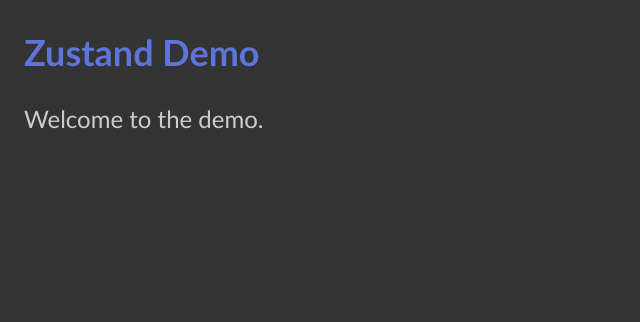
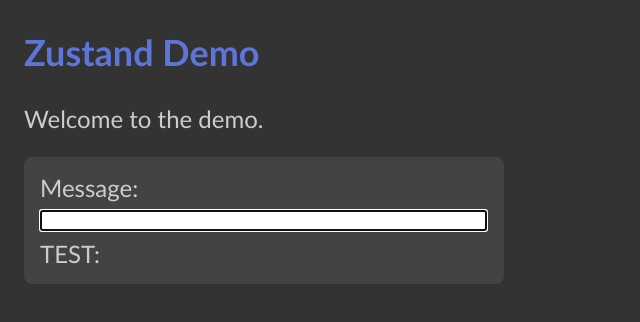
Before and after one commit to edwardtanguay/et005-zustand-demo-site, a React (Vite) app: page / in a window 1280 px wide. Shown: the top 322 px of the page, without its empty margins (0-640 px from the left). Built offline with nearby package versions, Linux system fonts and the light colour scheme.

Commit message:
main input

```diff
--- a/src/App.scss
+++ b/src/App.scss
@@ -1,3 +1,5 @@
+$dataColor: yellow;
+
 body {
 	color: #ccc;
 	background-color: #333;
@@ -8,4 +10,92 @@
 	h2 {
 		color: rgb(94, 116, 217);
 	}
+
+	.App {
+
+		main {
+			display: flex;
+			gap: 1rem;
+
+			section.controlArea {
+				width: 30rem;
+
+				h1 {
+					margin: 0 0 1rem 0;
+				}
+
+				div.data {
+					background-color: #434343;
+					margin: 0 0 1rem 0;
+					padding: 1rem;
+					border-radius: .5rem;
+
+					label {
+						margin: 0 0 .5rem 0;
+						display: block;
+					}
+
+					input {
+						width: 98%;
+						display: block;
+						margin-bottom: .5rem;
+					}
+
+					button {
+						margin: 0 .2rem .2rem 0;
+					}
+				}
+			}
+
+			section.dataArea {
+				h2 {
+					margin: 0 0 1rem 0;
+				}
+
+				.infoBox {
+					background-color: #777;
+					padding: 1rem;
+					width: 28rem;
+					border-radius: 1rem;
+					color: #222;
+
+					label {
+						font-weight: bold;
+					}
+
+					.theValue {
+						color: $dataColor;
+					}
+
+					div.row {
+						margin: 0 0 .5rem 0;
+
+						ul {
+							margin: .5rem 0 0 -.5rem;
+
+							li {
+								color: $dataColor;
+							}
+						}
+
+						.spinner {
+							font-size: 2rem;
+							color: #444;
+							animation: spin infinite 2s linear;
+						}
+
+						@keyframes spin {
+							from {
+								transform: rotate(0deg);
+							}
+
+							to {
+								transform: rotate(360deg);
+							}
+						}
+					}
+				}
+			}
+		}
+	}
 }
--- a/src/App.tsx
+++ b/src/App.tsx
@@ -1,12 +1,28 @@
-import './App.scss'
+import { useState } from 'react';
+import './App.scss';
 
 function App() {
+	const [message, setMessage] = useState('');
 	return (
 		<div className="App">
-		<h2>Zustand Demo</h2>
-		<p>Welcome to the demo.</p>
+			<h2>Zustand Demo</h2>
+			<p>Welcome to the demo.</p>
+			<main>
+				<section className="controlArea">
+					<div className="data">
+						<label>Message:</label>
+						<input
+							autoFocus
+							type="text"
+							value={message}
+							onChange={(e) => setMessage(e.target.value)}
+						/>
+						TEST: {message}
+					</div>
+				</section>
+			</main>
 		</div>
-	)
+	);
 }
 
-export default App
+export default App;
```
